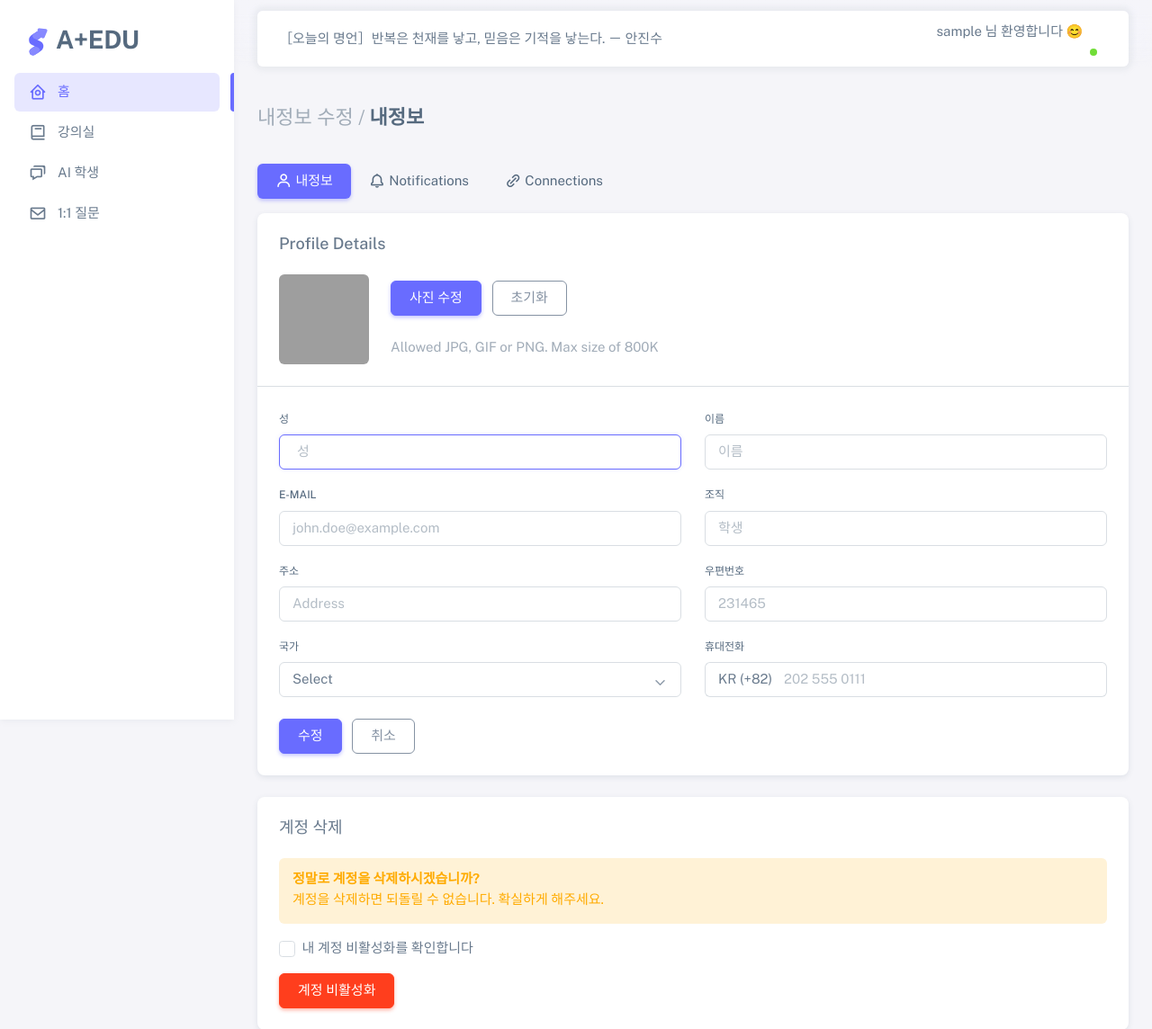
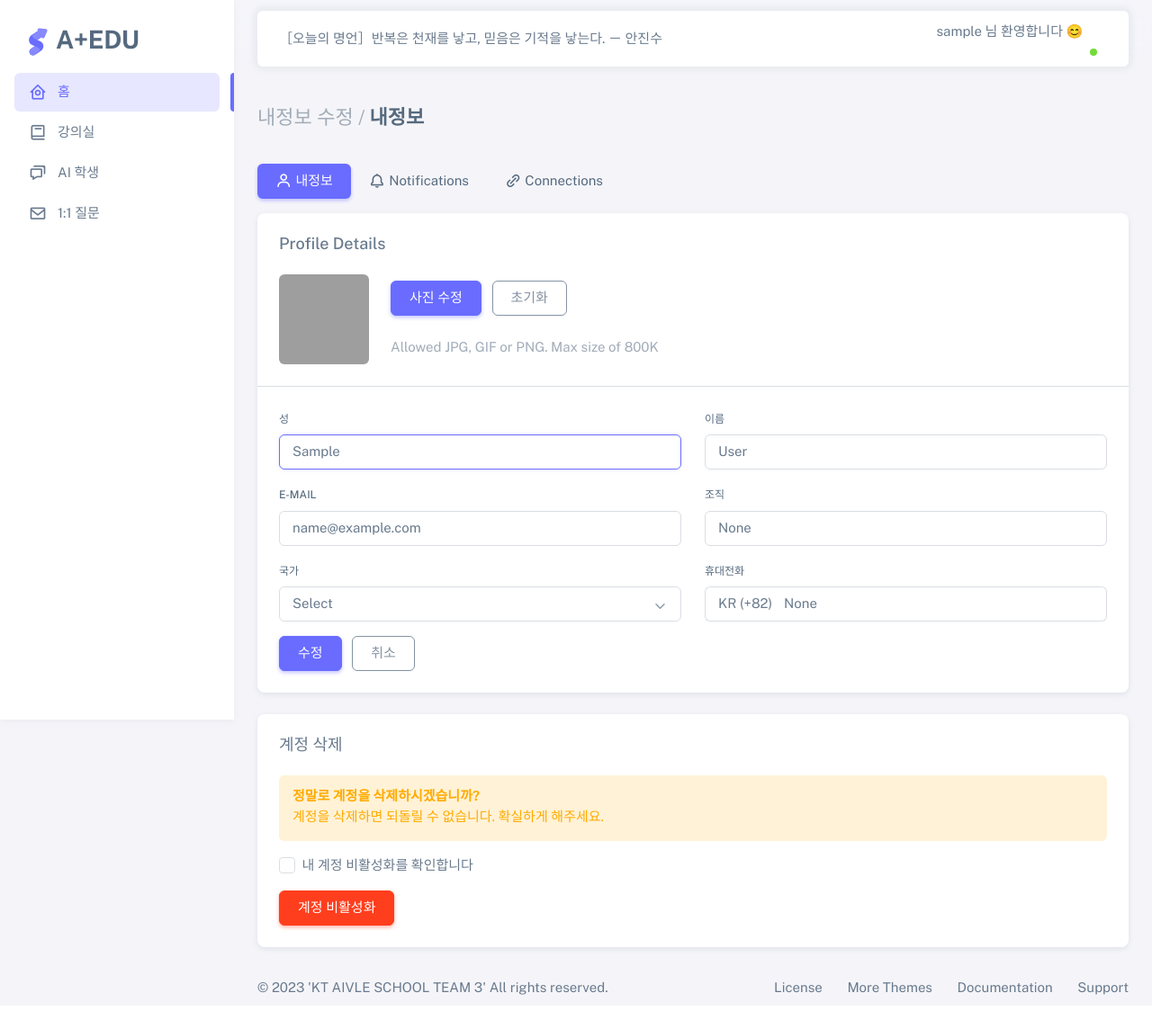
Before and after one commit to Aivle4-Team3/WAS, a Django app: page /home/mypage in a window 1280 px wide. Shown: the top 1144 px of the page at 90% size. After the commit the page ends 1106 px from the top, so only its background shows below. Run offline with Django 4.2, Linux system fonts and the light colour scheme; the visitor is signed in with stand-in values (Sample User, id 1); data comes from the database, SQL or seed files in the repository; some libraries are stand-ins or nearby versions; grey boxes are pictures that could not be loaded.

Commit message:
feat: mypage에 django orm 모델 연결

```diff
--- a/django-server/accounts/models.py
+++ b/django-server/accounts/models.py
@@ -1,3 +1,11 @@
 from django.db import models
+from django.contrib.auth.models import AbstractUser
+from phonenumber_field.modelfields import PhoneNumberField
 
 # Create your models here.
+
+
+class User(AbstractUser):
+    organization = models.CharField(max_length=15, null=True)
+    country = models.CharField(max_length=15, null=True)
+    phoneNumber = PhoneNumberField(null=True)
--- a/django-server/accounts/views.py
+++ b/django-server/accounts/views.py
@@ -1,4 +1,6 @@
 from django.shortcuts import render
+from django.forms.models import model_to_dict
+from . import models
 
 
 def login_success(request):
@@ -6,4 +8,26 @@ def login_success(request):
 
 
 def mypage(request):
-    return render(request, './account/mypage.html')
+    # 접근 유저
+    username = request.user
+    # 접근 유저의 모델 읽기
+    model = models.User.objects.get(username=username)
+
+    if request.method == "POST":
+
+        # 추가 데이터
+        print(request.POST)
+        # 추가 데이터 수정
+        model.first_name = request.POST['firstName']
+        model.last_name = request.POST['lastName']
+        model.email = request.POST['email']
+        model.organization = request.POST['organization']
+        model.phoneNumber = request.POST['phoneNumber']
+
+        # 접근 유저의 모델 저장
+        model.save()
+
+    context = {
+        'profile': model_to_dict(model),
+    }
+    return render(request, './account/mypage.html', context=context)
--- a/django-server/config/settings.py
+++ b/django-server/config/settings.py
@@ -55,6 +55,7 @@ INSTALLED_APPS = [
     'allauth.socialaccount.providers.google',
     'allauth.socialaccount.providers.naver',
     'allauth.socialaccount.providers.kakao',
+    'phonenumber_field',
 
     'accounts',
     'home',
@@ -83,6 +84,9 @@ AUTHENTICATION_CLASSES = (
     'allauth.socialaccount.providers.oauth2.client.OAuth2',
     # ...
 )
+
+
+AUTH_USER_MODEL = 'accounts.User'
 
 # 소셜 로그인 관련 설정
 SOCIALACCOUNT_PROVIDERS = {
--- a/django-server/templates/account/mypage.html
+++ b/django-server/templates/account/mypage.html
@@ -46,33 +46,24 @@
                 </div>
                 <hr class="my-0" />
                 <div class="card-body">
-                    <form id="formAccountSettings" method="POST" onsubmit="return false">
+                    <form id="formAccountSettings" method="POST" action="{% url 'mypage' %}">
+                        {% csrf_token %}
                         <div class="row">
                             <div class="mb-3 col-md-6">
                                 <label for="firstName" class="form-label">성</label>
-                                <input class="form-control" type="text" id="firstName" name="firstName" placeholder="성" autofocus="" />
+                                <input class="form-control" type="text" id="firstName" name="firstName" placeholder="성" autofocus="" value="{{ profile.first_name }}" />
                             </div>
                             <div class="mb-3 col-md-6">
                                 <label for="lastName" class="form-label">이름</label>
-                                <input class="form-control" type="text" name="lastName" id="lastName" placeholder="이름" />
+                                <input class="form-control" type="text" name="lastName" id="lastName" placeholder="이름" value="{{ profile.last_name }}"/>
                             </div>
                             <div class="mb-3 col-md-6">
                                 <label for="email" class="form-label">E-mail</label>
-                                <input class="form-control" type="text" id="email" name="email" value="" placeholder="john.doe@example.com" />
+                                <input class="form-control" type="text" id="email" name="email" placeholder="john.doe@example.com" value="{{ profile.email }}"/>
                             </div>
                             <div class="mb-3 col-md-6">
                                 <label for="organization" class="form-label">조직</label>
-                                <input type="text" class="form-control" id="organization" name="organization" placeholder="학생" />
-                            </div>
-
-                            <div class="mb-3 col-md-6">
-                                <label for="address" class="form-label">주소</label>
-                                <input type="text" class="form-control" id="address" name="address" placeholder="Address" />
-                            </div>
-
-                            <div class="mb-3 col-md-6">
-                                <label for="zipCode" class="form-label">우편번호</label>
-                                <input type="text" class="form-control" id="zipCode" name="zipCode" placeholder="231465" maxlength="6" />
+                                <input type="text" class="form-control" id="organization" name="organization" placeholder="학생" value="{{ profile.organization }}"/>
                             </div>
 
                             <div class="mb-3 col-md-6">
@@ -110,11 +101,11 @@
                                 <label class="form-label" for="phoneNumber">휴대전화</label>
                                 <div class="input-group input-group-merge">
                                     <span class="input-group-text">KR (+82)</span>
-                                    <input type="text" id="phoneNumber" name="phoneNumber" class="form-control" placeholder="202 555 0111" />
+                                    <input type="text" id="phoneNumber" name="phoneNumber" class="form-control" placeholder="202 555 0111" value="{{ profile.phoneNumber }}"/>
                                 </div>
                             </div>
                         </div>
-                        <div class="mt-2">
+                        <div class="">
                             <button type="submit" class="btn btn-primary me-2">수정</button>
                             <button type="reset" class="btn btn-outline-secondary">취소</button>
                         </div>
```
Also changed, not shown: django-server/accounts/migrations/0001_initial.py (added), django-server/accounts/migrations/0002_auto_20231224_1214.py (added).
